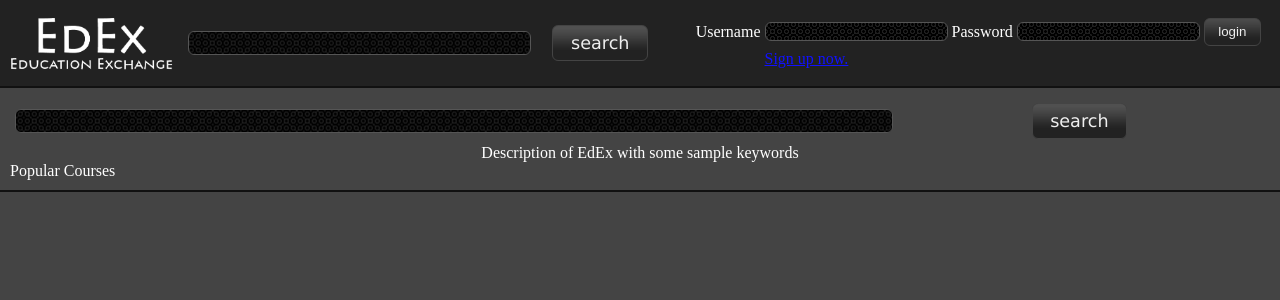
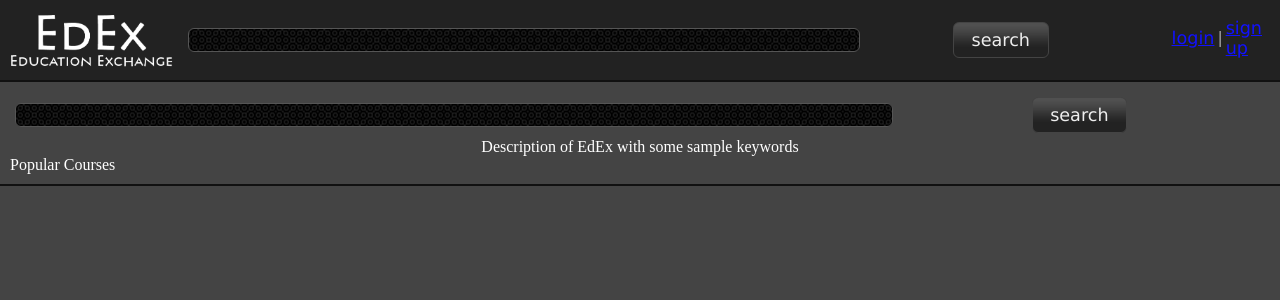
Before and after one commit to esalazar/iap_web, a Django app: template edex/edex_app/templates/index.html in a window 1280 px wide. Shown: the top 300 px of the page. Run offline with Django 3.2, Linux system fonts and the light colour scheme; the template is opened without the code that fills it, so the values that code supplies are empty; parts of the project's set-up code (start-up, migrations or seed data) failed here and were passed over.

Commit message:
modifying login styling and behavior

```diff
--- a/edex/edex_app/templates/base.html
+++ b/edex/edex_app/templates/base.html
@@ -5,6 +5,15 @@
 		<link type="text/css" href="/media/jquery/css/dark-hive/jquery-ui-1.8.17.custom.css" rel="Stylesheet" />
 		<script type="text/javascript" src="/media/jquery/js/jquery-1.7.1.min.js"></script>
 		<script type="text/javascript" src="/media/jquery/js/jquery-ui-1.8.17.custom.min.js"></script>
+		<script type="text/javascript" src="/media/default.js"></script>
+        {% if index != None %}
+        <script>
+            $(document).ready(function() {
+                $(".show_login").hide();
+                $(".login_area").show();
+            });
+        </script>
+        {% endif %}
         <title>EdEx | {% block title %}{% endblock %}</title>
     </head>
     <body>
@@ -41,29 +50,41 @@
                         {% if user.is_authenticated %}
                             <a href="/edex/profile/{{ user.username }}">{{ user.username }}</a> | <a href="/edex/logout/">Logout</a>
                         {% else %}
-                        	<form action="." method="post">
+                            <table>
+                                <tr>
+                                    <td>
+                                    	<form action="." method="post" class="login_area">
                                         {% csrf_token %}
                                             <table>
                                                 <tr>
-                                        <td><label for="username">Username</label></td>
+                                                    <td><label for="username">Username: </label></td>
                                     		        <td><input type="text" name="username" id="username" value="" class="ui-widget-content ui-corner-all" /></td>
-                                        <td><label for="password">Password</label></td>
+                                                    <td><label for="password">Password: </label></td>
                                     		        <td><input type="password" name="password" id="password" value="" class="ui-widget-content ui-corner-all" /></td>
                                                     <td>
                                                         <input type="hidden" id="type" name="type" value="login" />
                                                         <input type="submit" value="login" class="ui-button ui-button-text-only ui-state-default ui-corner-all" />
                                                     </td>
                                                 </tr>
+                                            </table>
+                                    	</form>
+                                    </td>
+                                    <td>
+			            				<a href="#" class="ui-widget show_login">login</a>
+                                    </td>
+                                    <td>
+                                    |
+                                    </td>
+                                    <td>
+			            				<a href="/edex/registration" class="ui-widget">sign up</a>
+                                    </td>
+                                </tr>
                                 <tr>
                                     <td>
             							<label class="error">{{ auth_error }}</label>
                                     </td>
-										<td>
-											<a href="/edex/registration">Sign up now.</a>
-										</td>
                                 </tr>
                             </table>
-                        	</form>
                         {% endif %}
                         </div>
                     </td>
--- a/edex/media/default.css
+++ b/edex/media/default.css
@@ -107,6 +107,14 @@
     padding: 10px;
 }
 
+.login_area {
+    padding: 2px;
+}
+
+.show_login {
+    display: none;
+}
+
 .footer {
     border-bottom-style: solid;
     border-width: 2px;
--- /dev/null
+++ b/edex/media/default.js
@@ -0,0 +1,9 @@
+$(document).ready(function() {
+    $(".login_area").hide();
+    $(".show_login").show();
+
+    $(".show_login").click(function() {
+       $(".login_area").animate({width: 'toggle'});
+       $(".show_login").hide();
+    });
+});
```
Lines whose indentation alone changed are shown as unchanged.
